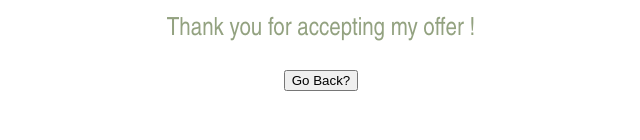
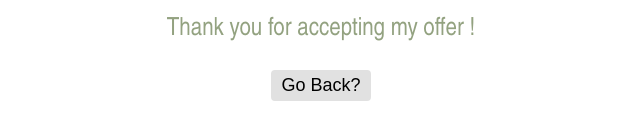
Before and after one commit to Pepperhfj/tearequest, a plain HTML site: page index.html in a window 1280 px wide. Both pictures are taken after a click on the button "Yes". Shown: the part 494-634 px from the top of the page, without its empty margins (319-959 px from the left). Drawn offline with Linux system fonts and the light colour scheme.

Commit message:
Update index.html

```diff
--- a/index.html
+++ b/index.html
@@ -61,6 +61,17 @@ body {
   border-radius: 4px;
   color: black;
 }
+
+#back {
+  border: solid;
+  border-color: #e1e1e1;
+  background-color: #e1e1e1;
+  border-width: 4px;
+  font-size: 18px;
+  border-radius: 4px;
+  color: black;
+}
+
     </style>
 
 </head>
```
